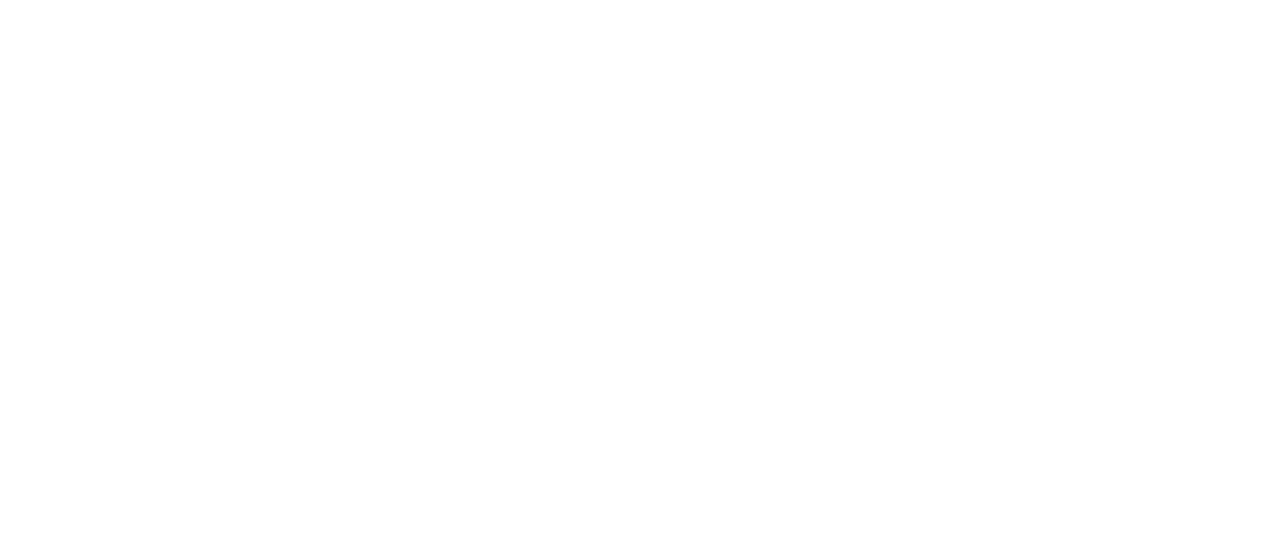
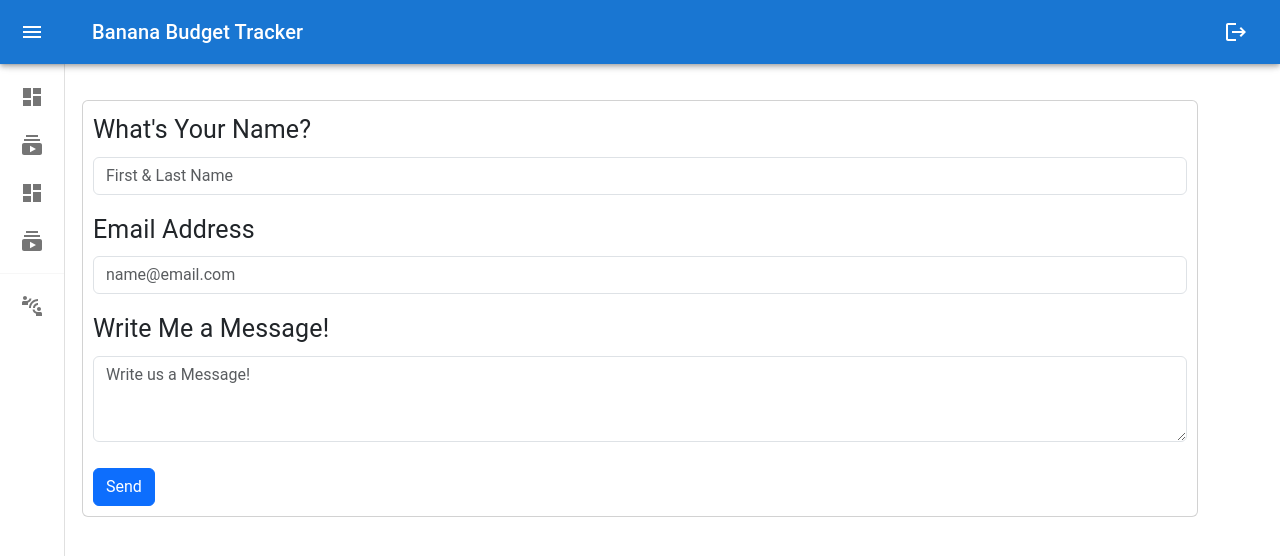
Before and after one commit to robstowe/Budget-Tracker, a React (Create React App) app in the folder client/: page /contact in a window 1280 px wide. Before the commit this address had no page. Shown: the top 556 px of the page. Built offline with nearby package versions, Linux system fonts and the light colour scheme.

Commit message:
finished contact us page

```diff
--- a/client/src/App.js
+++ b/client/src/App.js
@@ -10,9 +10,10 @@
 import SignIn from './components/SignIn/';
 import SignUp from './components/SignUp'
 import Navbar from './components/Navbar';
-import Subs from './components/Subscriptions'
-import Leisure from './components/Leisure'
-import Utilities from './components/Utilities'
+import Subs from './components/Subscriptions';
+import Leisure from './components/Leisure';
+import Utilities from './components/Utilities';
+import Contact from './components/Contact';
 
 
 import 'bootstrap/dist/css/bootstrap.min.css'
@@ -58,19 +59,20 @@
 
           } />
           <Route
-          path="/Subs"
-          element= {
-          <Subs/>}
-          />
+            path="/Subs"
+            element={<Subs />} />
           <Route
             path="/Leisure"
             element={<Leisure />} />
-            <Route
+          <Route
             path="/Utilities"
             element={<Utilities />} />
           <Route
             path="/sign-up"
             element={<SignUp />} />
+          <Route
+            path="/contact"
+            element={<Contact />} />
 
         </Routes>
 
--- a/client/src/components/Contact/index.js
+++ b/client/src/components/Contact/index.js
@@ -0,0 +1,130 @@
+import React, { useState } from 'react'
+import { Form, Button, Container, Row, Col, Card } from 'react-bootstrap';
+import Navbar from '../Navbar/index'
+
+export default function Contact() {
+
+  const [validationError, setValidationError] = useState('');
+  const [name, setName] = useState('');
+  const [email, setEmail] = useState('');
+  const [message, setMessage] = useState('');
+
+  const handleNameChange = (e) => {
+    const value = e.target.value;
+    setName(value);
+    setValidationError('');
+  };
+
+  const handleEmailChange = (e) => {
+    const value = e.target.value;
+    setEmail(value);
+    setValidationError('');
+  };
+
+  const handleMessageChange = (e) => {
+    const value = e.target.value;
+    setMessage(value);
+    setValidationError('');
+  };
+
+  const handleSubmit = (e) => {
+    e.preventDefault();
+
+    const isNameValid = name.length >=8;
+    const isEmailValid = validateEmail(email);
+    const isMessageValid = message.length >= 10;
+
+
+    if (!isNameValid) {
+      setValidationError('Need to have at least 8 characters minimum!')
+    } else if (!isEmailValid) {
+      setValidationError('Need a valid email address!')
+    } else if (!isMessageValid) {
+      setValidationError('Need to have at least 10 characters minimum!')
+    } else {
+      alert('Thank you for the message! We will be in touch soon!');
+      setName('');
+      setEmail('');
+      setMessage('');
+    }
+  };
+
+  const validateEmail = (email) => {
+    const regexPattern = /^[^\s@]+@[^\s@]+\.[^\s@]+$/;
+    return regexPattern.test(email);
+  };
+
+
+  return (
+
+    <Container style={{marginTop: "100px"}}>
+    <Navbar />
+    <Card style={{
+
+    }}>
+      <Row>
+        <Col>
+          <Form onSubmit={handleSubmit}>
+
+          <Form.Group
+          className="mb-3"
+          style={{ fontSize: '25px', margin: '10px'}}
+          controlId="exampleForm.ControlInput1">
+              <Form.Label>What's Your Name?</Form.Label>
+              <Form.Control
+              type="text"
+              placeholder="First & Last Name"
+              value={name}
+              onChange={handleNameChange}
+              isValid={name.length >= 8}
+              isInvalid={validationError !== '' && name.length < 8}
+              />
+              <Form.Control.Feedback type='invalid'>
+                {validationError}
+              </Form.Control.Feedback>
+            </Form.Group>
+
+            <Form.Group
+            className="mb-3"
+            style={{ fontSize: '25px', margin: '10px'}}
+            controlId="exampleForm.ControlInput1">
+              <Form.Label>Email Address</Form.Label>
+              <Form.Control
+              type="email"
+              placeholder="name@email.com"
+              value={email}
+              onChange={handleEmailChange}
+              isValid={validateEmail(email)}
+              isInvalid={validationError !== '' && !validateEmail(email)}/>
+              <Form.Control.Feedback type='invalid'>
+                {validationError}
+              </Form.Control.Feedback>
+            </Form.Group>
+
+            <Form.Group
+            className="mb-3"
+            controlId="exampleForm.ControlTextarea1"
+            style={{ fontSize: '25px', margin: '10px'}}>
+              <Form.Label>Write Me a Message!</Form.Label>
+              <Form.Control
+              as="textarea"
+              placeholder="Write us a Message!"
+              rows={3}
+              value={message}
+              onChange={handleMessageChange}
+              isValid={message.length >= 10}
+              isInvalid={validationError !== '' && message.length < 10}/>
+              <Form.Control.Feedback type='invalid'>
+                {validationError}
+              </Form.Control.Feedback>
+            </Form.Group>
+
+            <Button type='submit'style={{margin: '10px'}}>Send</Button>
+
+          </Form>
+        </Col>
+      </Row>
+      </Card>
+    </Container>
+  );
+}
--- a/client/src/components/Navbar/index.js
+++ b/client/src/components/Navbar/index.js
@@ -21,6 +21,9 @@
 import Dashboard from '../Dashboard';
 import AuthService from '../../utils/auth';
 import LogoutIcon from '@mui/icons-material/Logout';
+import DashboardIcon from '@mui/icons-material/Dashboard';
+import SubscriptionsIcon from '@mui/icons-material/Subscriptions';
+import ConnectWithoutContactIcon from '@mui/icons-material/ConnectWithoutContact';
 
 const drawerWidth = 240;
 
@@ -113,9 +116,7 @@
   ];
 
   const buttonData2 = [
-    { text: 'All mail', path: '/AllMail' },
-    { text: 'Trash', path: '/Trash' },
-    { text: 'Spam', path: '/Spam' },
+    { text: 'Contact Us', path: '/Contact' },
   ];
 
   return (
@@ -136,7 +137,7 @@
             <MenuIcon />
           </IconButton>
           <Typography variant="h6" noWrap component="div">
-            Mini variant drawer
+            Banana Budget Tracker
           </Typography>
 
             <IconButton
@@ -177,7 +178,7 @@
                     justifyContent: 'center',
                   }}
                 >
-                  {index % 2 === 0 ? <InboxIcon /> : <MailIcon />}
+                  {index % 2 === 0 ? <DashboardIcon /> : <SubscriptionsIcon />}
                 </ListItemIcon>
                 <ListItemText primary={button.text} sx={{ opacity: open ? 1 : 0 }} />
               </ListItemButton>
@@ -203,7 +204,7 @@
                     justifyContent: 'center',
                   }}
                 >
-                  {index % 2 === 0 ? <InboxIcon /> : <MailIcon />}
+                  {index % 2 === 0 ? <ConnectWithoutContactIcon /> : <MailIcon />}
                 </ListItemIcon>
                 <ListItemText primary={button.text} sx={{ opacity: open ? 1 : 0 }} />
               </ListItemButton>
```
